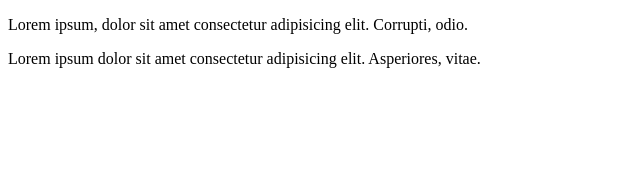
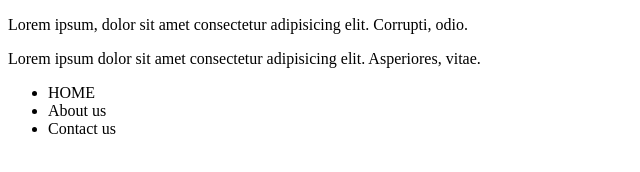
Before and after one commit to chaitupyata/learn-git, a plain HTML site: page index.html in a window 1280 px wide. Shown: the whole page, without its empty margins (0-640 px from the left). Drawn offline with Linux system fonts and the light colour scheme.

Commit message:
Add navigation bar to code

```diff
--- a/index.html
+++ b/index.html
@@ -12,5 +12,10 @@
     <p>
         Lorem ipsum dolor sit amet consectetur adipisicing elit. Asperiores, vitae.
     </p>
+    <ul>
+        <li>HOME</li>
+        <li>About us </li>
+        <li>Contact us</li>
+    </ul>
 </body>
 </html>
```
